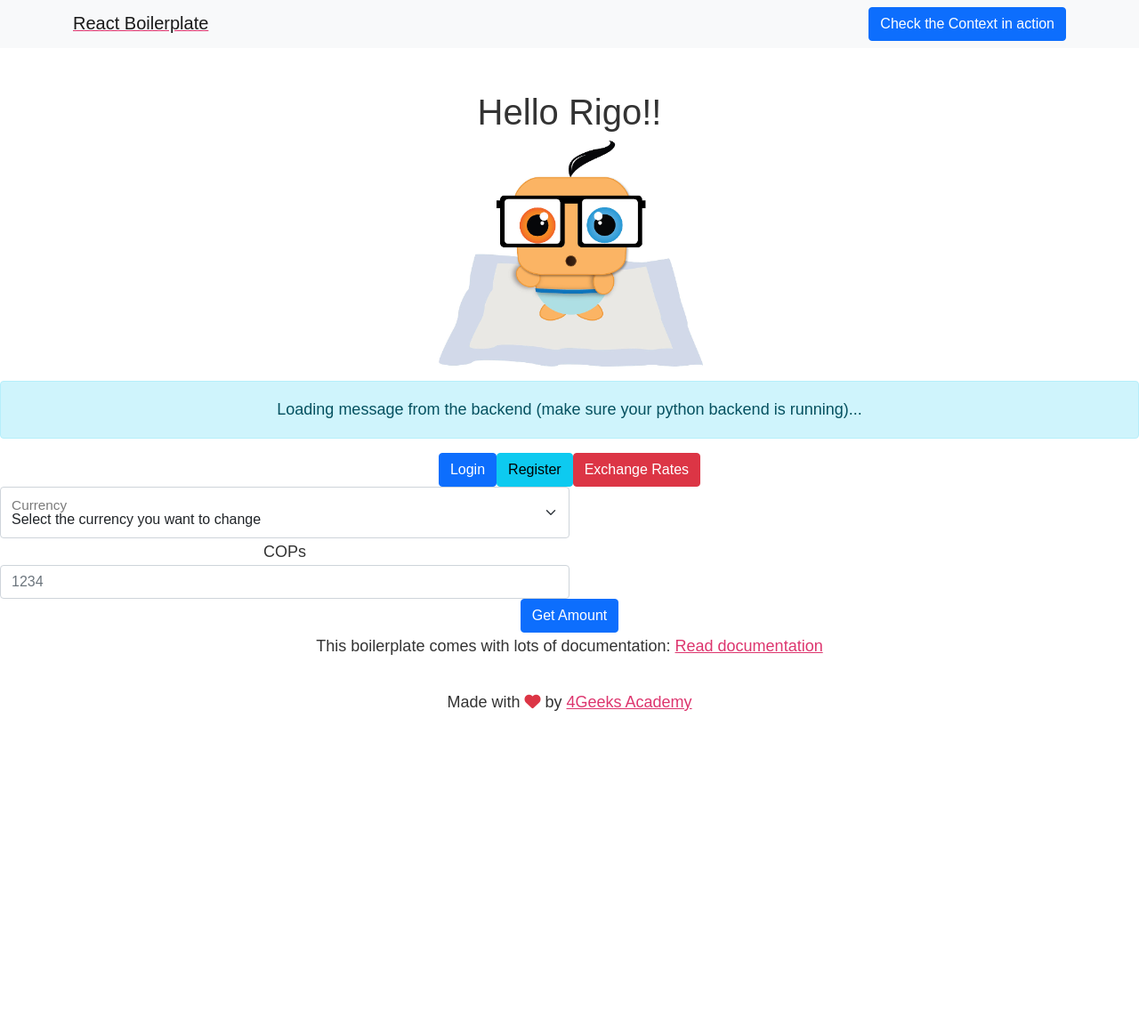
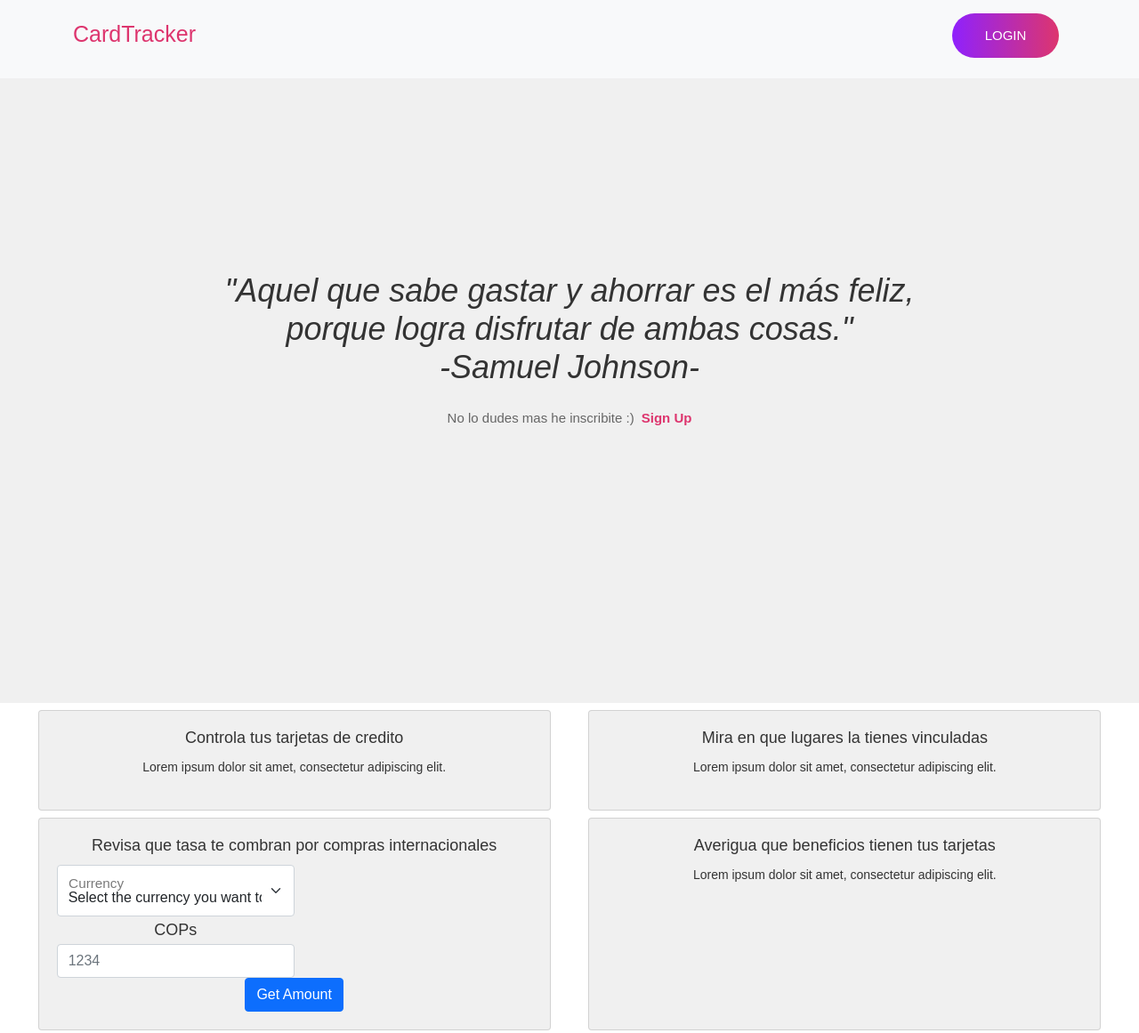
Before and after one commit to 4GeeksAcademy/Proyect-Final-CardTraker, a React app: page / in a window 1280 px wide. Shown: the top 1161 px of the page at 89% size. Before the commit the page ends 836 px from the top, so only its background shows below. Built offline with nearby package versions, Linux system fonts and the light colour scheme; no server answers.

Commit message:
Se agrega header de pagina de incio, hace falta complementarla con las tarjetas que cuenten informacion sonbre la pagina web.

```diff
--- a/src/front/js/component/navbar.js
+++ b/src/front/js/component/navbar.js
@@ -1,19 +1,39 @@
-import React from "react";
-import { Link } from "react-router-dom";
+import React, { useContext } from "react";
+import { Link, useLocation } from "react-router-dom";
+import { Context } from "../store/appContext";
+
+
 
 export const Navbar = () => {
+
+	const location = useLocation();
+	const { pathname } = location;
+
+	const { store } = useContext(Context);
+
+
 	return (
-		<nav className="navbar navbar-light bg-light">
-			<div className="container">
-				<Link to="/">
-					<span className="navbar-brand mb-0 h1">React Boilerplate</span>
-				</Link>
-				<div className="ml-auto">
-					<Link to="/demo">
-						<button className="btn btn-primary">Check the Context in action</button>
+		<>
+			<nav className="navbar navbar-light bg-light fixed-top pt-0">
+				<div className="container">
+					<Link to="/">
+						<span className="navbar-brand mb-0 display-1" style={{color: "#DD356E", fontSize: "25px"}}>CardTracker</span>
 					</Link>
+					{pathname !== "/login" && (
+					<div className="ml-auto d-flex">
+						<Link to="/login" className="me-2">
+							<div className="container-login100-form-btn">
+								<div className="wrap-login100-form-btn" style={{ width: "120px" }}>
+									<div className="login100-form-bgbtn"></div>
+										<button className="login100-form-btn">
+											Login
+										</button>
+								</div>
+							</div>
+						</Link>
+					</div>)}
 				</div>
-			</div>
-		</nav>
+			</nav>
+		</>
 	);
 };
--- a/src/front/js/pages/home.js
+++ b/src/front/js/pages/home.js
@@ -1,7 +1,6 @@
-import React, { useContext, useState, useEffect } from "react";
+import React, { useContext, useState } from "react";
 import { Context } from "../store/appContext";
-import { Link, Navigate } from "react-router-dom";
-import rigoImageUrl from "../../img/rigo-baby.jpg";
+import { Link } from "react-router-dom";
 import "../../styles/home.css";
 
 
@@ -23,22 +22,35 @@ export const Home = () => {
 		setNewValue(newValue)
 	}
 
+	return (
+		<>
+			<div class="header">
+				<h1 class="header-text text-center">"Aquel que sabe gastar y ahorrar es el más feliz,<br/> porque logra disfrutar de ambas cosas." <br/> -Samuel Johnson-</h1>
+				<div className="text-center">
+					<span className="txt1">
+						No lo dudes mas he inscribite :)
+					</span>
+					<Link to="/register" className="txt2 ms-2">
+							<strong>Sign Up</strong>
+					</Link>
+				</div>
+			</div>
 
 
-	return (
-		<>
-			<div className="text-center mt-5">
-				<h1>Hello Rigo!!</h1>
-				<p>
-					<img src={rigoImageUrl} />
-				</p>
-				<div className="alert alert-info">
-					{store.message || "Loading message from the backend (make sure your python backend is running)..."}
+			<div class="card-container my-2">
+				<div class="card">
+					<h2 class="card-title">Controla tus tarjetas de credito</h2>
+					<p class="card-description">Lorem ipsum dolor sit amet, consectetur adipiscing elit.</p>
 				</div>
-				<Link to="/login"><button className="btn btn-primary">Login</button></Link>
-				<Link to="/register"><button className="btn btn-info">Register</button></Link>
-				<button className="btn btn-danger" onClick={actions.getExchangeRates}>Exchange Rates</button>
-				<form onSubmit={exchange}>
+				<div class="card">
+					<h2 class="card-title">Mira en que lugares la tienes vinculadas</h2>
+					<p class="card-description">Lorem ipsum dolor sit amet, consectetur adipiscing elit.</p>
+				</div>
+			</div>
+			<div class="card-container my-2">
+				<div class="card">
+					<h2 class="card-title">Revisa que tasa te combran por compras internacionales</h2>
+					<form onSubmit={exchange}>
 					<div className="form-row">
 						<div className="form-group col-md-6">
 							<div class="form-floating">
@@ -69,15 +81,13 @@ export const Home = () => {
 						<p>{newValue}</p>
 					</div>}
 					<button type="submit" className="btn btn-primary">Get Amount</button>
-				</form>
-			<p>
-				This boilerplate comes with lots of documentation:{" "}
-				<a href="https://start.4geeksacademy.com/starters/react-flask">
-					Read documentation
-				</a>
-			</p>
-		</div>
-
+					</form>
+				</div>
+				<div class="card">
+					<h2 class="card-title">Averigua que beneficios tienen tus tarjetas</h2>
+					<p class="card-description">Lorem ipsum dolor sit amet, consectetur adipiscing elit.</p>
+				</div>
+			</div>
 		</>
 
 	);
--- a/src/front/styles/home.css
+++ b/src/front/styles/home.css
@@ -1,7 +1,35 @@
-/*
-    home.css: This website contains selectors only used in home.css
+.header {
+    display: flex;
+    flex-direction: column;
+    justify-content: center;
+    align-items: center;
+    height: calc(100vh - 10px); /* Resta la altura del Navbar */
+    background-color: #f0f0f0;
+  }
 
-    All pages share the styles on index.css but you should create
-    one more css for each page that will contain the selected used
-    on that page only (the ones not reused in other pages).
-*/
+  .header-text {
+    font-size: 36px;
+    font-style: italic;
+    margin-bottom: 20px;
+  }
+
+  .card-container {
+    display: flex;
+    justify-content: space-evenly;
+  }
+
+  .card {
+    width: 45%;
+    padding: 20px;
+    background-color: #f0f0f0;
+    text-align: center;
+  }
+
+  .card-title {
+    font-size: 18px;
+    margin-bottom: 10px;
+  }
+
+  .card-description {
+    font-size: 14px;
+  }
--- a/src/front/styles/index.css
+++ b/src/front/styles/index.css
@@ -12,6 +12,7 @@ a {
   -webkit-transition: 0.5s;
   -o-transition: 0.5s;
   transition: 0.5s;
+  text-decoration: none;
 }
 
 a:hover, a:active, a:focus {
```
